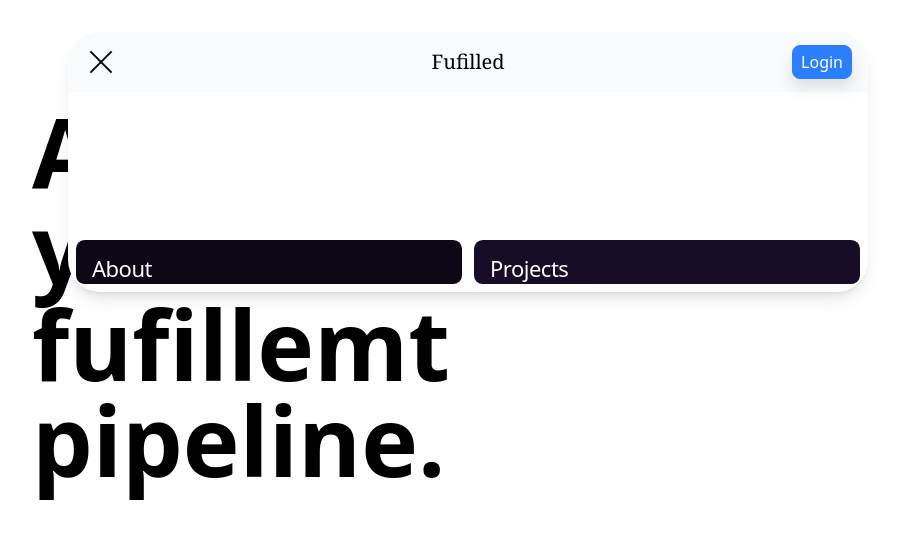
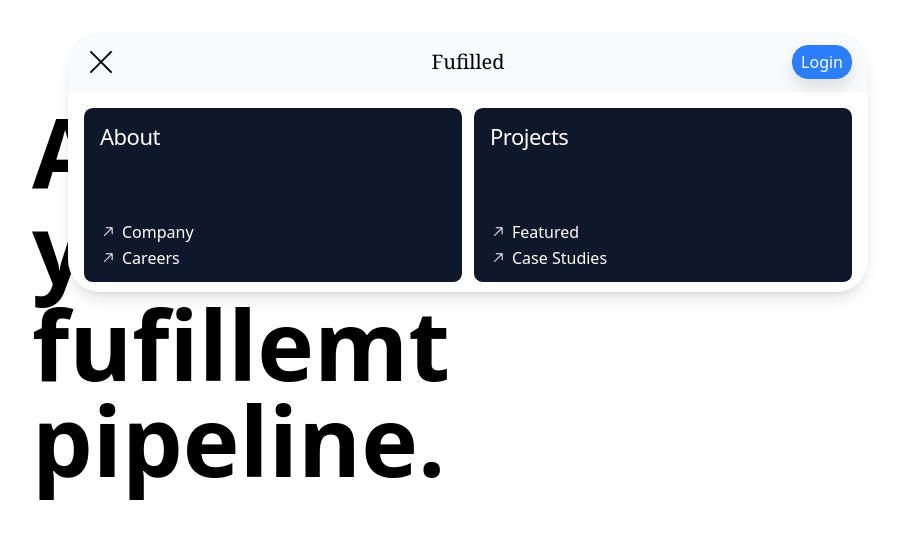
Before and after one commit to magnusrwn/Rex, a React (Vite) app in the folder frontend/: page / in a window 1280 px wide. Both pictures are taken after a click on the button "Open menu". Shown: the top 538 px of the page, without its empty margins (172-1069 px from the left). Built offline with nearby package versions, Linux system fonts and the light colour scheme.

Commit message:
navbar complete (with filler info and links)

```diff
--- a/frontend/src/layout/NavbarConfig.tsx
+++ b/frontend/src/layout/NavbarConfig.tsx
@@ -165,7 +165,7 @@ const CardNav: React.FC<CardNavProps> = ({
     >
       <nav
         ref={navRef}
-        className={`card-nav ${isExpanded ? "open" : ""} block h-[40px] rounded-4xl md:h-[60px] p-0 shadow-lg relative overflow-hidden will-change-[height]`}
+        className={`card-nav ${isExpanded ? "open" : ""} block rounded-4xl h-[40px] md:h-[60px] p-0 shadow-lg relative overflow-hidden will-change-[height]`}
         style={{ backgroundColor: baseColor }}
       >
         <div className="bg-slate-50 card-nav-top absolute inset-x-0 top-0 h-[40px] md:h-[60px] flex items-center justify-between p-2 pl-[1.1rem] z-[2]">
@@ -197,14 +197,14 @@ const CardNav: React.FC<CardNavProps> = ({
             ">Fufilled</h1>
           </div>
           <Button variant="primary" className="
-           px-0.5 py-0.5 rounded-lg
+           px-0.5 py-0.5 rounded-2xl
            md:px-2 md:py-1 md:mr-2
           ">Login</Button>
 
         </div>
 
         <div
-          className={`card-nav-content absolute left-0 right-0 h-[40px] md:h-[60px] bottom-0 p-2 flex flex-col items-stretch gap-2 justify-start z-[1] ${
+          className={`card-nav-content absolute left-0 right-0 h-[75%] md:h-[90%] bottom-0 md:mx-2 md:mb-0.5 mb-3 p-2 flex flex-col items-stretch gap-2 justify-start z-[1] ${
             isExpanded
               ? "visible pointer-events-auto"
               : "invisible pointer-events-none"
@@ -214,9 +214,9 @@ const CardNav: React.FC<CardNavProps> = ({
           {(items || []).slice(0, 3).map((item, idx) => (
             <div
               key={`${item.label}-${idx}`}
-              className="nav-card select-none relative flex flex-col gap-2 p-[12px_16px] rounded-[calc(0.75rem-0.2rem)] min-w-0 flex-[1_1_auto] h-auto min-h-[40px] md:h-full md:min-h-0 md:flex-[1_1_0%]"
+              className="nav-card select-none relative flex flex-col gap-2 p-[12px_16px] rounded-[calc(0.75rem-0.2rem)] min-w-0 flex-[1_1_auto] h-auto md:h-[80%] md:min-h-0 md:flex-[1_1_0%] text-white bg-slate-900 hover:bg-black transition-colors duration-300"
               ref={setCardRef(idx)}
-              style={{ backgroundColor: item.bgColor, color: item.textColor }}
+              // style={{ backgroundColor: item.bgColor, color: item.textColor }}
             >
               <div className="nav-card-label font-normal tracking-[-0.5px] text-[18px] md:text-[22px]">
                 {item.label}
```
